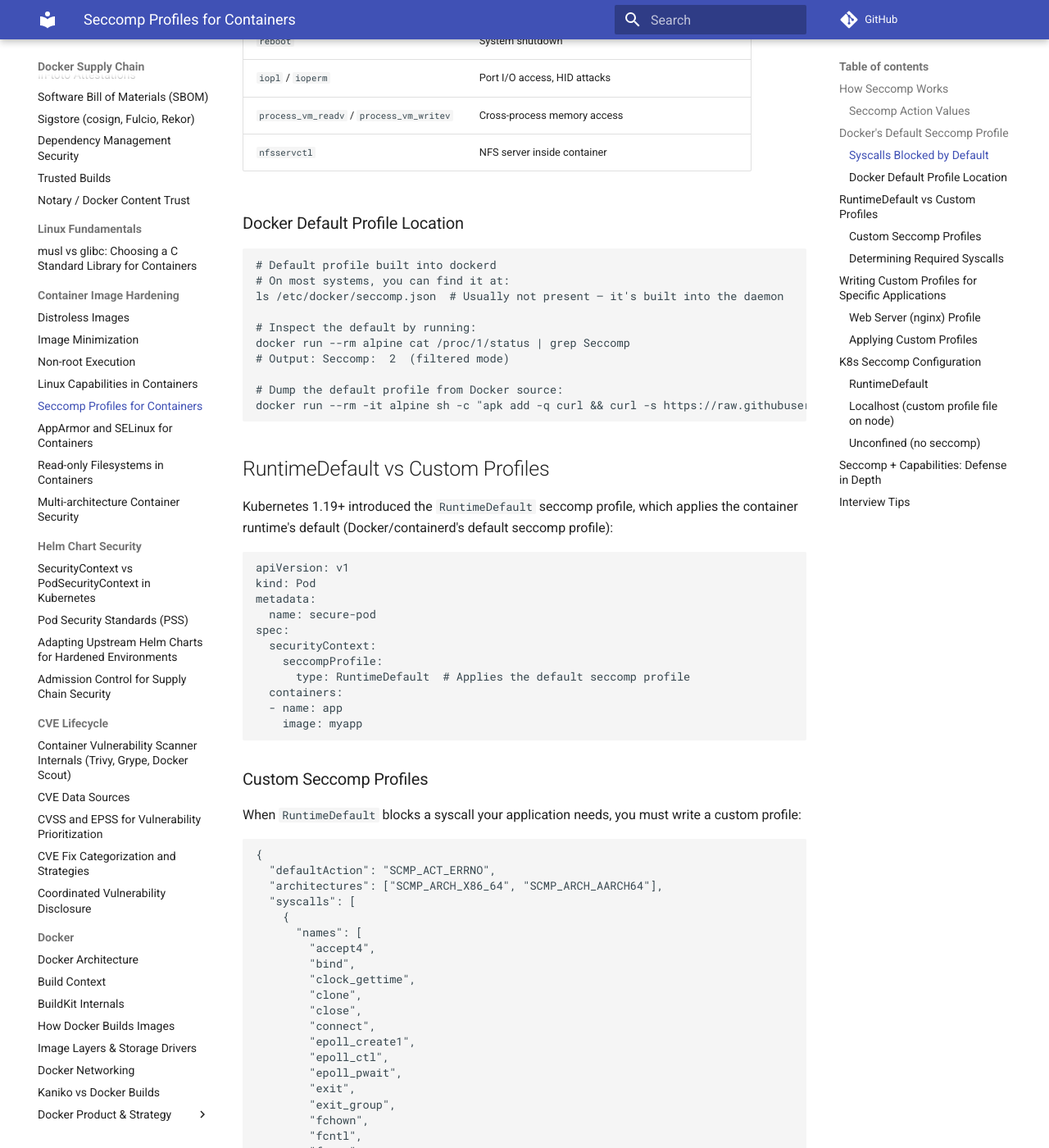
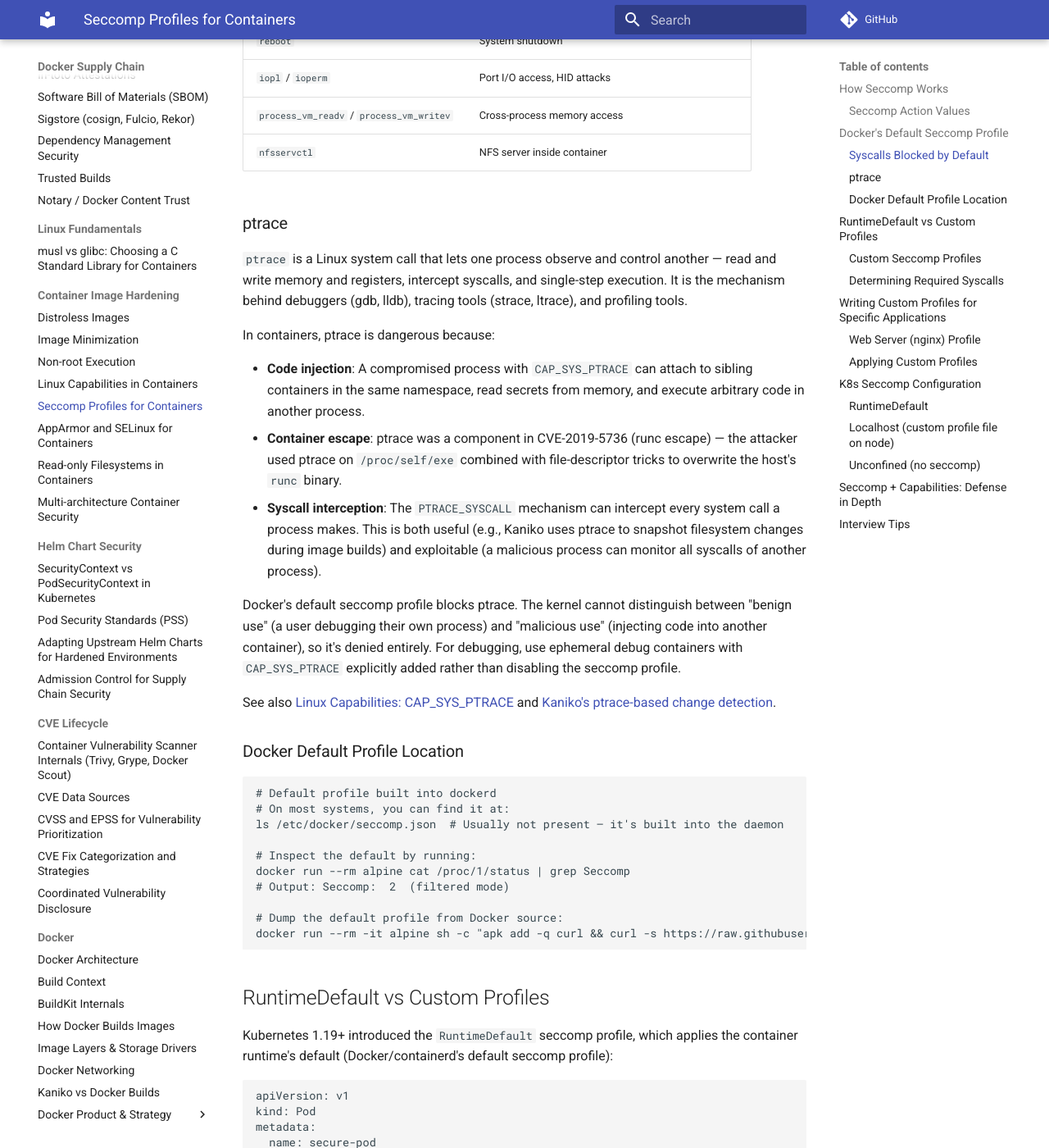
Before and after one commit to schaffe/container-security-fundamentals, an MkDocs documentation site: the page built from docs/articles/12-seccomp.md, in a window 1280 px wide and 1400 px high, scrolled down 1853 px. Shown: the whole window at 82% size. Built offline with MkDocs 1.6.1 and Material for MkDocs 9.7.7, drawn with Linux system fonts in a browser that asks for light colours; comment, search, counter and statistics services are not loaded.

Commit message:
docs: add chroot/ptrace explanations with cross-references

```diff
--- a/docs/articles/12-seccomp.md
+++ b/docs/articles/12-seccomp.md
@@ -55,6 +55,33 @@ Key blocked syscalls and their exploit relevance:
 | `iopl` / `ioperm` | Port I/O access, HID attacks |
 | `process_vm_readv` / `process_vm_writev` | Cross-process memory access |
 | `nfsservctl` | NFS server inside container |
+
+### ptrace
+
+`ptrace` is a Linux system call that lets one process observe and control another — read and
+write memory and registers, intercept syscalls, and single-step execution. It is the
+mechanism behind debuggers (gdb, lldb), tracing tools (strace, ltrace), and profiling tools.
+
+In containers, ptrace is dangerous because:
+
+- **Code injection**: A compromised process with `CAP_SYS_PTRACE` can attach to sibling
+  containers in the same namespace, read secrets from memory, and execute arbitrary code in
+  another process.
+- **Container escape**: ptrace was a component in CVE-2019-5736 (runc escape) — the attacker
+  used ptrace on `/proc/self/exe` combined with file-descriptor tricks to overwrite the host's
+  `runc` binary.
+- **Syscall interception**: The `PTRACE_SYSCALL` mechanism can intercept every system call a
+  process makes. This is both useful (e.g., Kaniko uses ptrace to snapshot filesystem changes
+  during image builds) and exploitable (a malicious process can monitor all syscalls of
+  another process).
+
+Docker's default seccomp profile blocks ptrace. The kernel cannot distinguish between
+"benign use" (a user debugging their own process) and "malicious use" (injecting code into
+another container), so it's denied entirely. For debugging, use ephemeral debug containers
+with `CAP_SYS_PTRACE` explicitly added rather than disabling the seccomp profile.
+
+See also [Linux Capabilities: CAP_SYS_PTRACE](../articles/11-linux-capabilities.md) and
+[Kaniko's ptrace-based change detection](../articles/36-kaniko-vs-docker-builds.md#change-detection-via-ptrace).
 
 ### Docker Default Profile Location
 
```
Also changed, not shown: .opencode/skills/documenting-answers/SKILL.md (+26 -55 lines), docs/articles/11-linux-capabilities.md (+4 -1 lines), docs/articles/13-apparmor-selinux.md (+1 -1 lines), docs/articles/30-docker-architecture.md (+23 -0 lines), docs/articles/36-kaniko-vs-docker-builds.md (+3 -2 lines).
